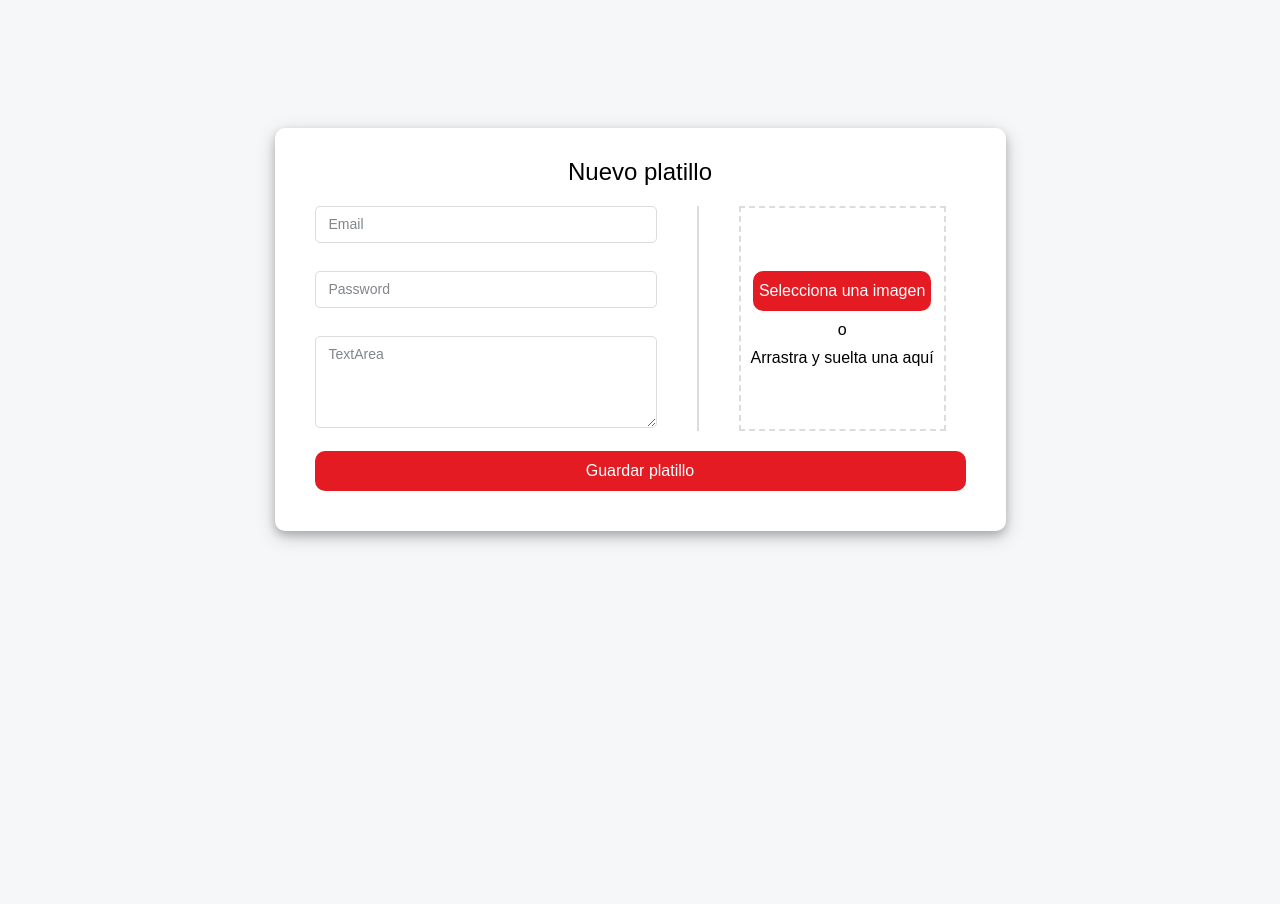
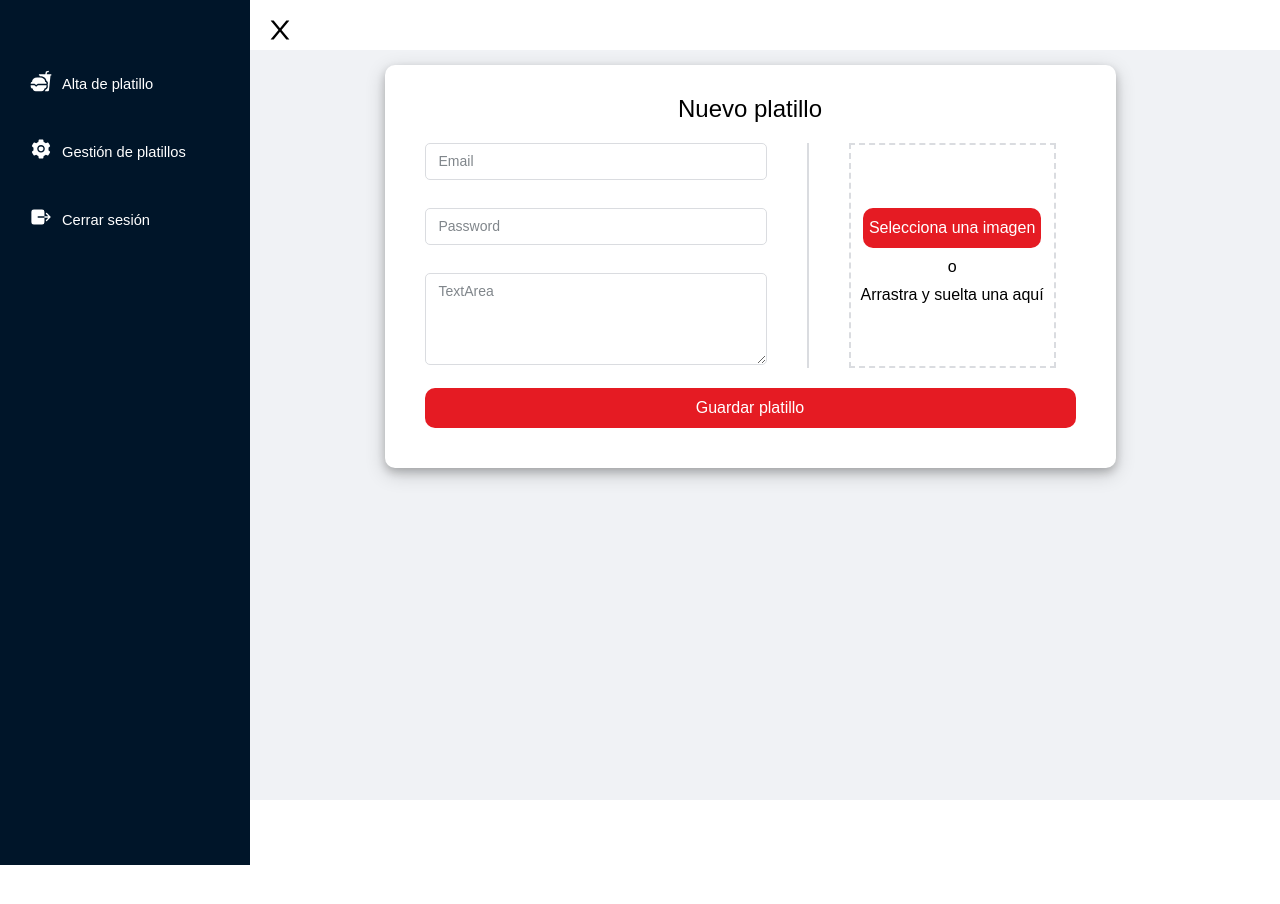
Before and after one commit to IvanCouoh/Restaurante, a React (Create React App) app: page /nuevo-platillo in a window 1280 px wide. Shown: the top 904 px of the page. After the commit the page ends 800 px from the top, so only its background shows below. Built offline with nearby package versions, Linux system fonts and the light colour scheme.

Commit message:
Layout admin listo

```diff
--- a/src/App.js
+++ b/src/App.js
@@ -4,6 +4,7 @@ import Menu from "./pages/Menu";
 import Details from './pages/DishDetail';
 import ViewOrder from './pages/Order';
 import AddDish from './pages/AddDish';
+import Admin from './pages/IndexAdmin';
 import {
   BrowserRouter as Router,
   Switch,
@@ -26,21 +27,12 @@ function App() {
     <Router>
       <ScrollToTop />
       <Switch>
-        <Route path="/nuevo-platillo">
-          <AddDish />
-        </Route>
-        <Route path="/menu">
-          <Menu />
-        </Route>
-        <Route path="/detalle">
-          <Details />
-        </Route>
-        <Route path="/mi-orden">
-          <ViewOrder />
-        </Route>
-        <Route path="/">
-          <Home />
-        </Route>
+        <Route path="/admin" component={Admin}></Route>
+        <Route path="/nuevo-platillo" component={AddDish}></Route>
+        <Route path="/menu" component={Menu}></Route>
+        <Route path="/detalle" component={Details}></Route>
+        <Route path="/mi-orden" component={ViewOrder}></Route>
+        <Route path="/" component={Home}></Route>
       </Switch>
     </Router>
   );
--- a/src/components/Buttons/RedButton.js
+++ b/src/components/Buttons/RedButton.js
@@ -22,6 +22,7 @@ const BtnRed = styled.button`
     position: fixed;
     bottom: 0;
     left: 0;
+    cursor: pointer;
 `;
 
 export default RedButton;
--- /dev/null
+++ b/src/components/Layout/Index.js
@@ -0,0 +1,204 @@
+import React, { useState } from 'react';
+import styled from 'styled-components';
+import { AiOutlineMenu, AiOutlineClose } from "react-icons/ai";
+import { Link } from 'react-router-dom';
+import { IoFastFoodSharp } from "react-icons/io5";
+import { AiFillSetting } from "react-icons/ai";
+import { IoExit } from "react-icons/io5";
+import { color } from '../../theme/theme';
+import { fontSize } from '../../theme/theme';
+
+const Index = ({ children }) => {
+
+    const [clickIcon, setClickIcon] = useState(true);
+
+    const changeIcon = () => {
+        setClickIcon(!clickIcon);
+    }
+
+    return (
+        <Wrapper>
+            <div className={clickIcon ? "layout show-Layout" : "layout hide-Layout"}>
+                <header className={clickIcon ? "header show-Header" : "header hide-Header"}>
+                    <BtnMenuClick
+                        onClick={changeIcon}>
+                        {clickIcon ? <AiOutlineClose /> : <AiOutlineMenu />}
+                    </BtnMenuClick>
+                </header>
+                <aside className={clickIcon ? "aside show-Aside" : "aside hide-Aside"}>
+                    <div className={clickIcon ? "btn-container" : "btn-container-none"} title="Alta de platillo">
+                        <span className={clickIcon ? "wrapper-icon" : "wrapper-icon-none"}>
+                            <IoFastFoodSharp />
+                        </span>
+                        <span className={clickIcon ? "wrapper-link" : "wrapper-link-none"}>
+                            <Button>Alta de platillo</Button>
+                        </span>
+                    </div>
+
+                    <div className={clickIcon ? "btn-container" : "btn-container-none"} title="Gestión de platillos">
+                        <span className={clickIcon ? "wrapper-icon" : "wrapper-icon-none"}>
+                            <AiFillSetting />
+                        </span>
+                        <span className={clickIcon ? "wrapper-link" : "wrapper-link-none"}>
+                            <Button>Gestión de platillos</Button>
+                        </span>
+                    </div>
+
+                    <div className={clickIcon ? "btn-container" : "btn-container-none"} title="Cerrar sesión">
+                        <span className={clickIcon ? "wrapper-icon" : "wrapper-icon-none"}>
+                            <IoExit />
+                        </span>
+                        <span className={clickIcon ? "wrapper-link" : "wrapper-link-none"}>
+                            <Button>Cerrar sesión</Button>
+                        </span>
+                    </div>
+                </aside>
+                <main className={clickIcon ? "main show-Main" : "main hide-Main"}>
+                    {children}
+                </main>
+            </div>
+        </Wrapper >
+    );
+};
+
+const Wrapper = styled.div`
+    padding: 0;
+    margin: 0;
+
+    .layout{
+        display: grid;
+        grid-template-rows: 50px auto;
+        grid-template-areas:
+            "aside header"
+            "aside main";
+        height: 100vh;
+
+    }
+        .hide-Layout{
+            grid-template-columns: 50px auto;
+        }
+
+        .show-Layout{
+            grid-template-columns: 220px auto;
+        }
+
+    .header{
+        display: flex;
+        flex-direction: row;
+        align-items: center;
+        background: ${color.white};
+        grid-area: header;
+        position: fixed;
+        top: 0;
+        height: 20px;
+        right: 0;
+        padding: 15px;
+
+    }
+        .hide-Header{
+            width: calc(100% - 80px);
+        }
+
+        .show-Header{
+            width: calc(100% - 280px);
+        }
+
+    .aside{
+        background: ${color.azulfuerte};
+        grid-area: aside;
+        position: fixed;
+        color: ${color.white};
+        top: 0;
+        height: 100vh;
+        padding: 50px 15px 15px 15px;
+
+        display: flex;
+        flex-direction: column;
+
+    }
+        .hide-Aside{
+            width: 20px;
+        }
+
+        .show-Aside{
+            width: 220px;
+        }
+
+    /* aside buttons hide */
+    .btn-container{
+        padding: 20px;
+        display: flex;
+        align-items: center;
+        color: ${color.white};
+        cursor: pointer;
+        margin: 0 -15px;
+
+        &:hover{
+            background: ${color.azulfuerteHover};
+            margin: 0 -15px;
+        }
+    }
+
+    .btn-container-none{
+        padding: 20px;
+        display: flex;
+        align-items: center;
+        justify-content: center;
+        color: ${color.white};
+        cursor: pointer;
+        margin: 0 -15px;
+
+        &:hover{
+            background: ${color.azulfuerteHover};
+            margin: 0 -15px;
+        }
+    }
+        .wrapper-icon{
+            margin: 0 10px;
+            font-size: ${fontSize.fontIconsGR};
+        }
+
+        .wrapper-icon-none{
+            margin: 0 10px;
+            font-size: ${fontSize.fontIconsGR};
+        }
+
+        .wrapper-link{
+            text-decoration: none;
+        }
+
+        .wrapper-link-none{
+            display: none;
+        }
+
+    .main{
+        background: ${color.grayBackground};
+        grid-area: main;
+
+    }
+        .hide-Main{
+            padding: 15px;
+        }
+
+        .show-Main{
+            padding: 15px 45px;
+        }
+`;
+
+const BtnMenuClick = styled.span`
+    display: flex;
+    flex-direction: column;
+    padding-top: 10px;
+    margin-right: 15px;
+    font-size: ${fontSize.fontIconMenu};
+    z-index: 300;
+    cursor: pointer;
+`;
+
+const Button = styled(Link)`
+    text-decoration: none;
+    color: ${color.white};
+    font-size: ${fontSize.fontFooter};
+`;
+
+export default Index;
--- a/src/pages/AddDish.js
+++ b/src/pages/AddDish.js
@@ -5,9 +5,11 @@ import { fontSize } from '../theme/theme';
 import { color } from '../theme/theme';
 import img1 from '../assets/images/img2-galery.jpg';
 import UploadImage from '../components/UploadImage/Index';
+import Layout from "../components/Layout/Index";
 
 const AddDish = () => {
     return (
+        <Layout>
             <Wrapper>
                 <ContainerForm>
                     <p>
@@ -23,13 +25,15 @@ const AddDish = () => {
                     <Button>Guardar platillo</Button>
                 </ContainerForm>
             </Wrapper>
+        </Layout>
+
     );
 };
 
 const Wrapper = styled.div`
-    background-color: #f6f7f9;
+    /* background-color: #f6f7f9;
     height: 100vh;
-    padding-top: 10%;
+    padding-top: 10%; */
 `;
 
 const ContainerForm = styled.div`
--- /dev/null
+++ b/src/pages/IndexAdmin.js
@@ -0,0 +1,14 @@
+import React from 'react';
+import Layout from '../components/Layout/Index';
+
+const IndexAdmin = () => {
+    return (
+        <Layout>
+            <div>
+                Panel administrador
+            </div>
+        </Layout>
+    );
+};
+
+export default IndexAdmin;
--- a/src/theme/theme.js
+++ b/src/theme/theme.js
@@ -4,11 +4,16 @@ export const color = {
     whiteoscuro: '#F2F2F2',
     white: '#fff',
     black: '#0D0D0D',
+    azulfuerte: '#001529',
+    azulfuerteHover: '#002140',
+    grayBackground: '#f0f2f5',
 };
 
 export const fontSize = {
     fontTitle: '18pt',
     fontSubTile: '14pt',
     fontText: '12pt',
-    fontFooter: '11pt'
+    fontFooter: '11pt',
+    fontIconMenu: '30px',
+    fontIconsGR: '22px',
 }
```
Also changed, not shown: 1 other file (tests, documents, lock files or other folders). Lines whose indentation alone changed are shown as unchanged.
